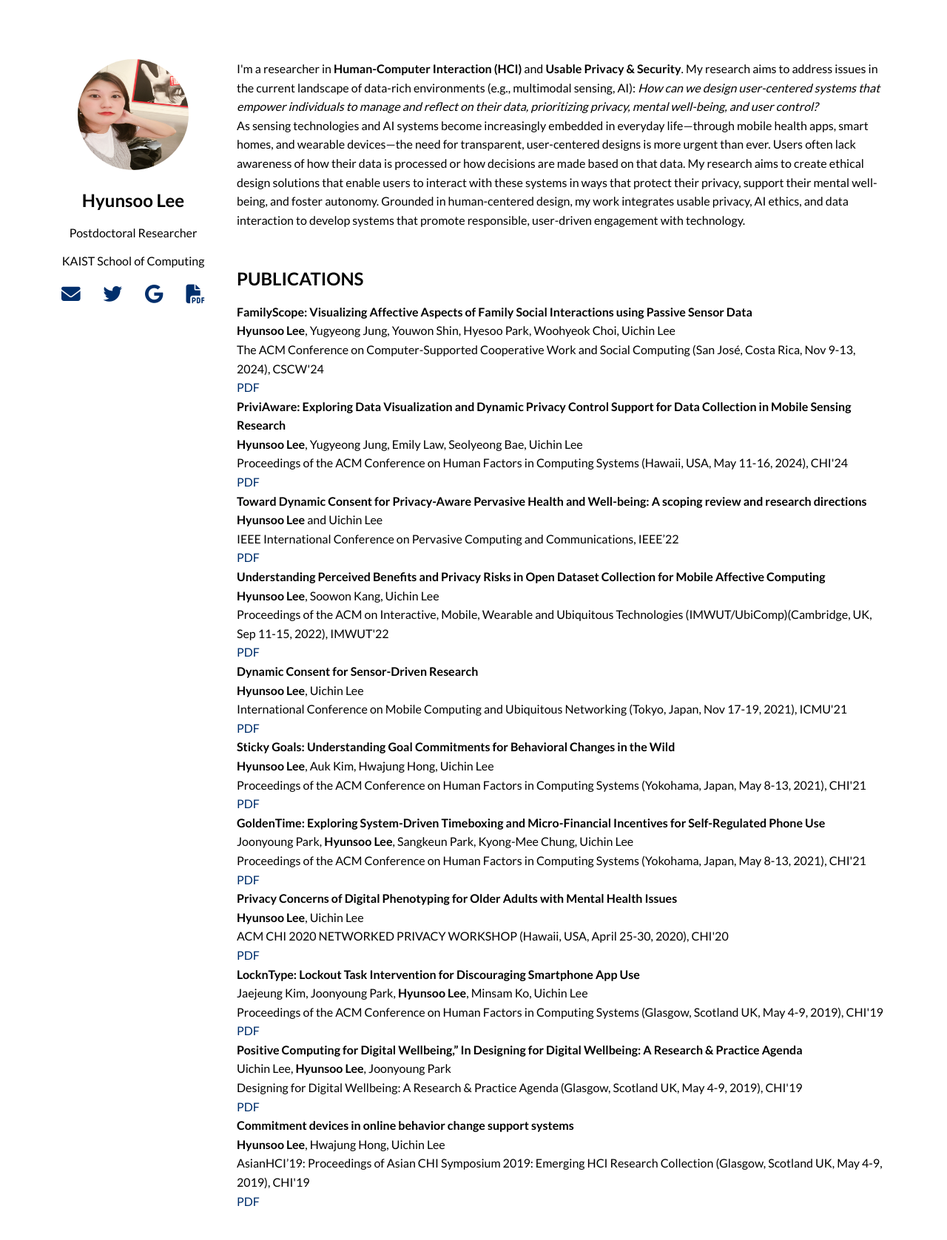
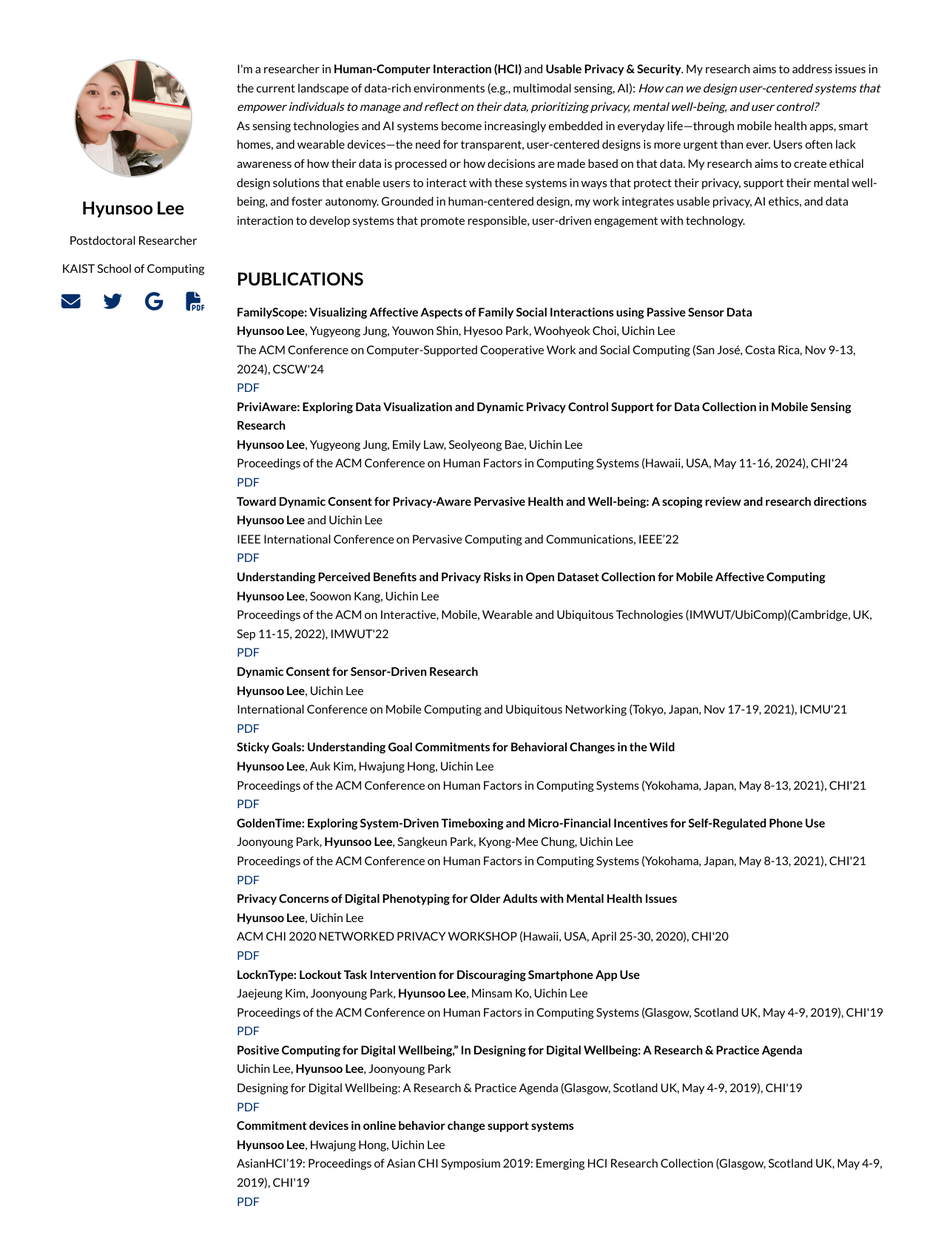
Before and after one commit to hslee90/hslee90.github.io, a Jekyll site: the page built from index.md, in a window 1280 px wide. Shown: the whole page at 74% size. Built offline with Jekyll 4.4.1, drawn with Linux system fonts in a browser that asks for light colours; nearby versions of some CDN libraries.

Commit message:
Update custom.css

```diff
--- a/assets/css/custom.css
+++ b/assets/css/custom.css
@@ -13,10 +13,11 @@
 }
 
 .profile-img {
-  width: 150px;
-  height: 150px;
-  border-radius: 50%;
-  margin-bottom: 15px;
+  width: 160px;          /* 너비: 원하는 사이즈 */
+  height: 160px;         /* 높이: 동그랗게 맞춰야 하니까 같게 */
+  object-fit: cover;     /* 비율 유지하면서 자르기 */
+  border-radius: 50%;    /* 동그랗게 만들기 */
+  border: 2px solid #ccc; /* (선택) 테두리 예쁘게 */
 }
 
 .icon-links {
```
